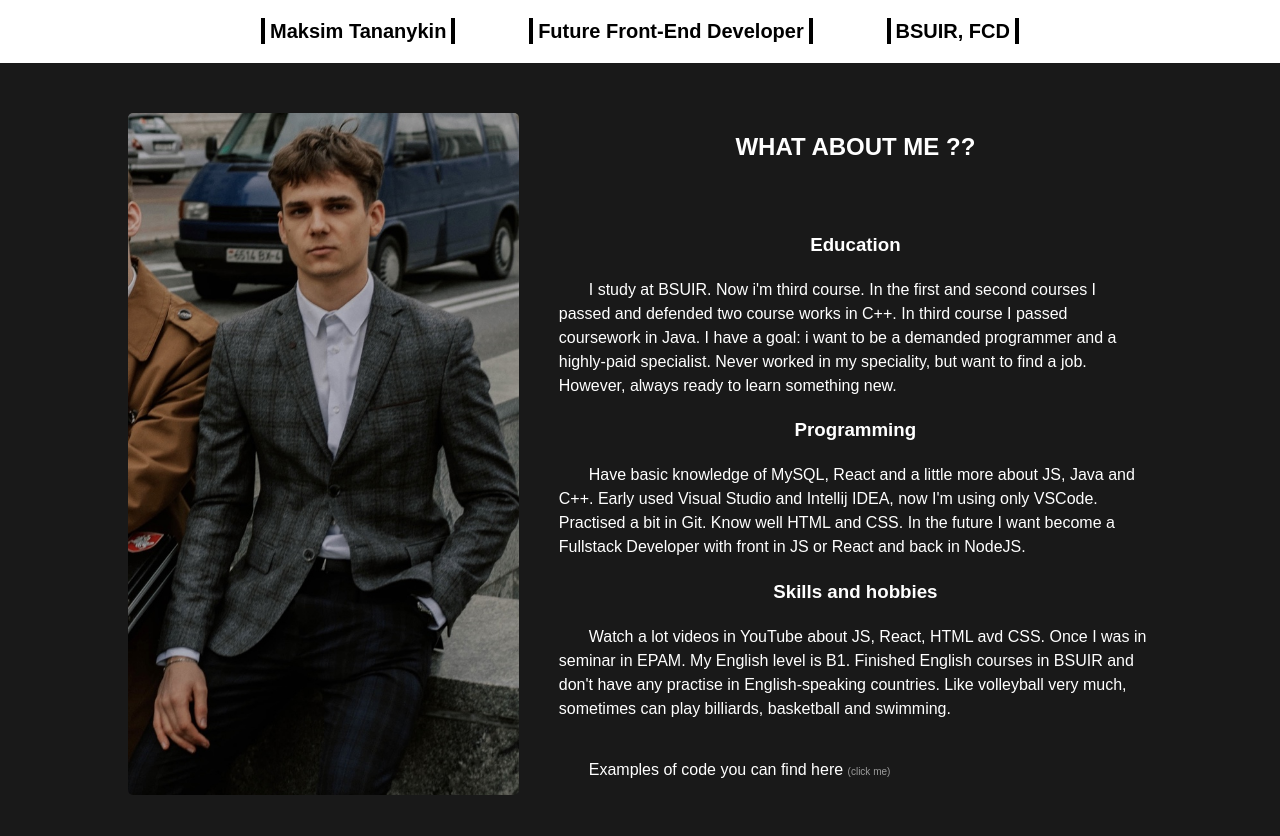
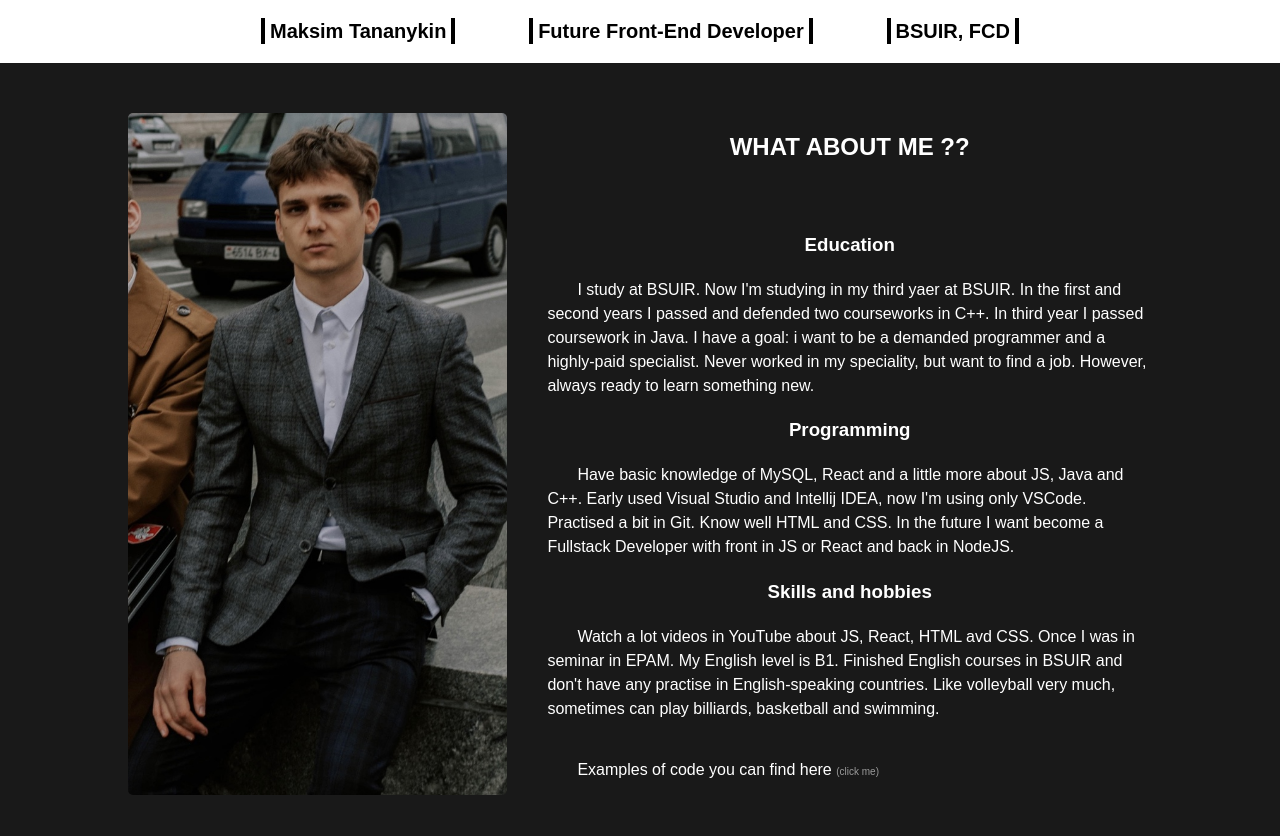
Before and after one commit to Altair20177/CV, a plain HTML site: page index.html in a window 1280 px wide. Shown: the top 836 px of the page. Drawn offline with Linux system fonts and the light colour scheme.

Commit message:
refactor: update text

```diff
--- a/index.html
+++ b/index.html
@@ -24,7 +24,7 @@
                     <div class="educ">
                         <h3>Education</h3>
                         <p>
-                            I study at BSUIR. Now i'm third course. In the first and second courses I passed and defended two course works in C++. In third course I passed coursework in Java. I have a goal: i want to be a demanded programmer and a highly-paid specialist. Never worked in my speciality, but want to find a job. However, always ready to learn something new.
+                            I study at BSUIR. Now I'm studying in my third yaer at BSUIR. In the first and second years I passed and defended two courseworks in C++. In third year I passed coursework in Java. I have a goal: i want to be a demanded programmer and a highly-paid specialist. Never worked in my speciality, but want to find a job. However, always ready to learn something new.
                         </p>
                     </div>
                     <div class="program">
```
